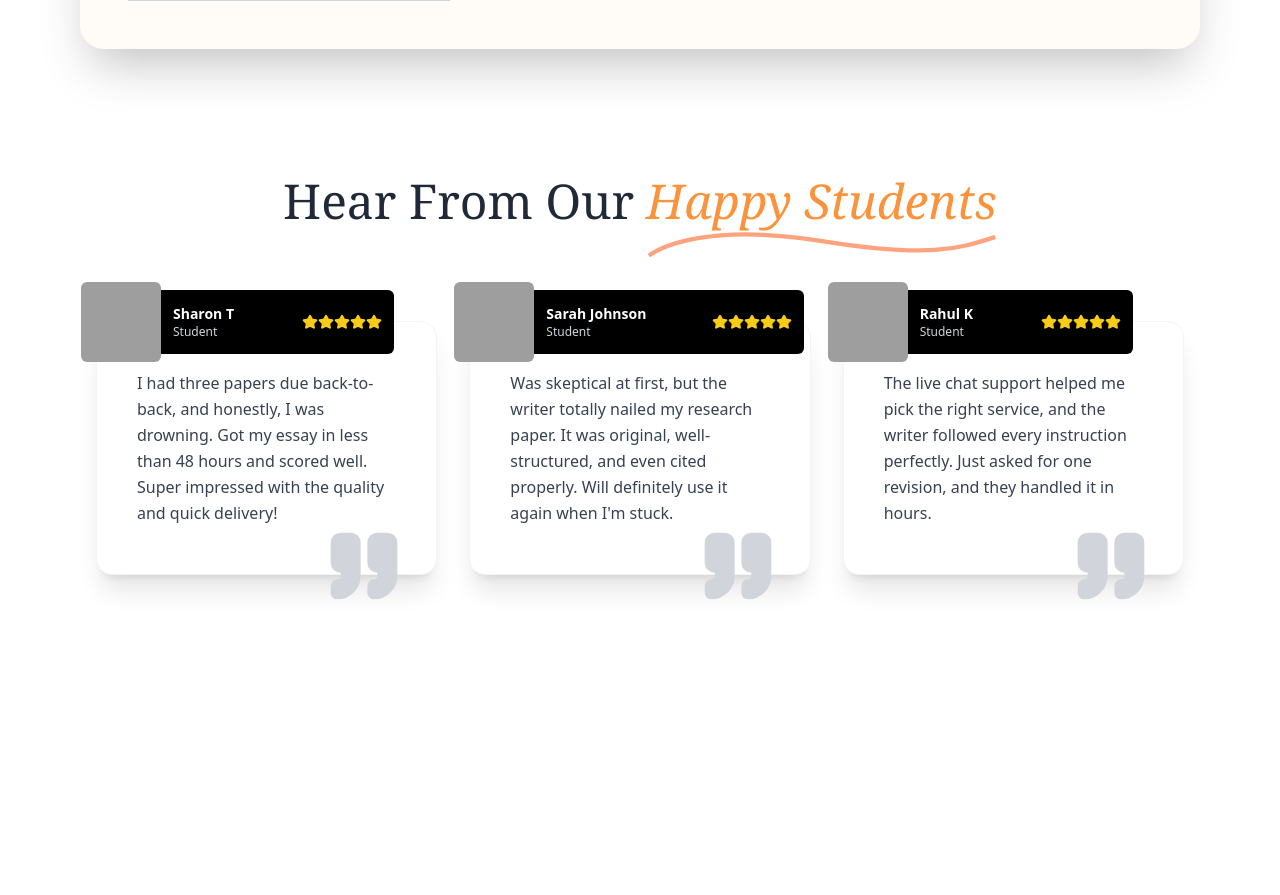
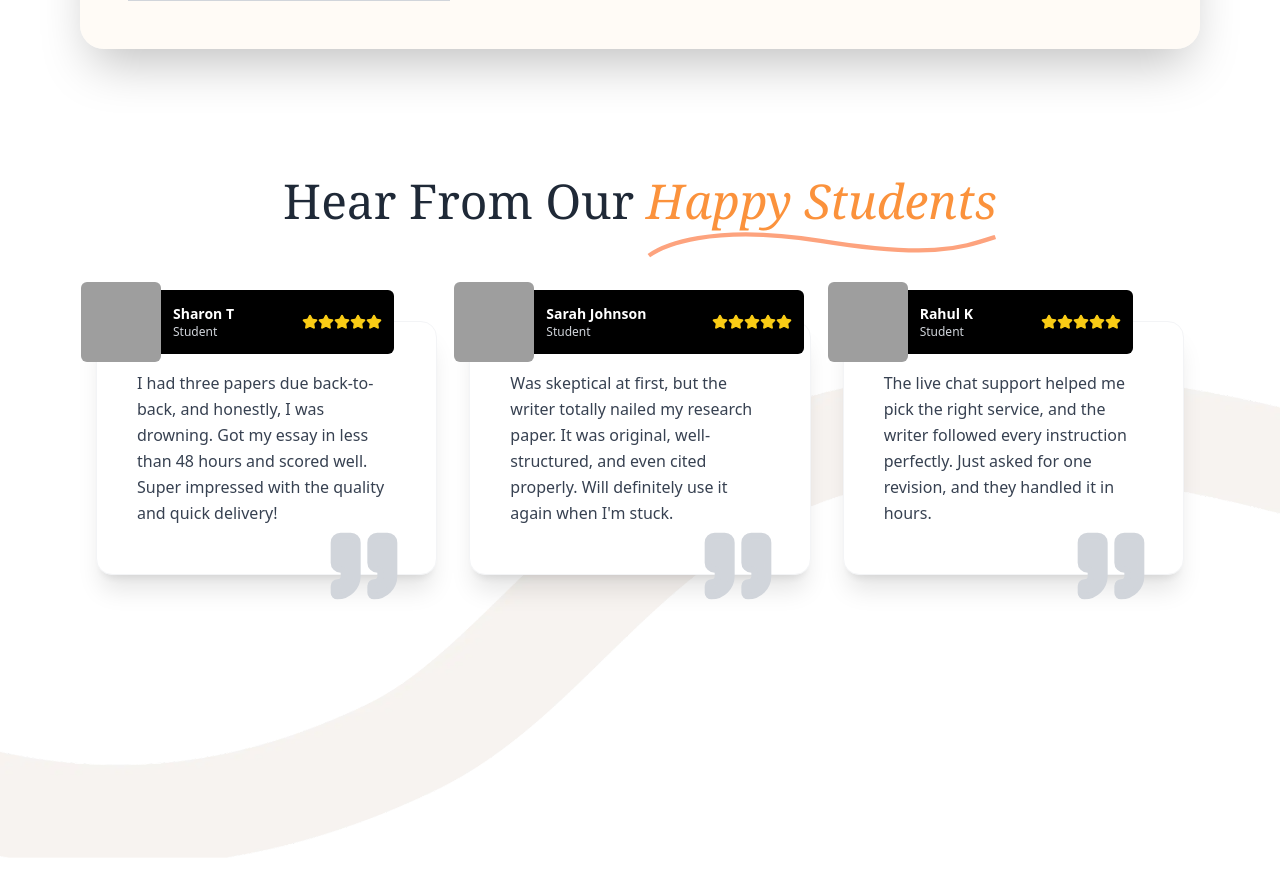
Before and after one commit to RaviKiran25052/easypro_frontend, a React (Create React App) app: page / in a window 1280 px wide. Shown: the part 3197-4092 px from the top of the page. Built offline with nearby package versions, Linux system fonts and the light colour scheme; grey boxes are pictures that could not be loaded.

Commit message:
carouselRepair

```diff
--- a/src/components/Home/TestimonialCards.jsx
+++ b/src/components/Home/TestimonialCards.jsx
@@ -51,7 +51,12 @@ const TestimonialCards = () => {
 	};
 
 	return (
-		<div className="min-h-screen py-16 px-4 md:px-20 relative overflow-hidden">
+		<div className="min-h-screen py-16 px-4 md:px-20 relative overflow-hidden"
+			style={{
+				backgroundImage: "url('/heroBg.png')",
+				backgroundSize: "cover",
+				backgroundPosition: "bottom"
+			}}>
 			<div className="relative max-w-7xl mx-auto">
 				{/* Header */}
 				<div className="text-center mb-16" data-aos="fade-down">
```
